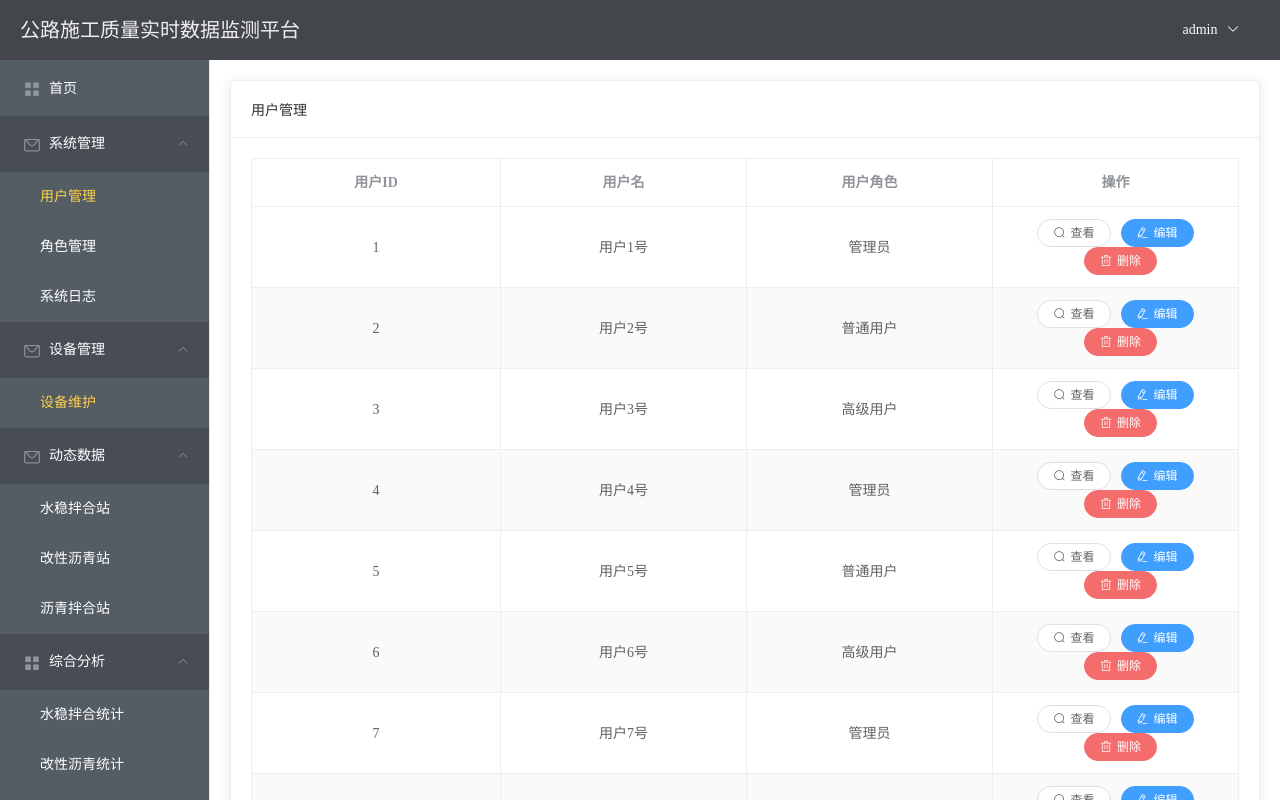
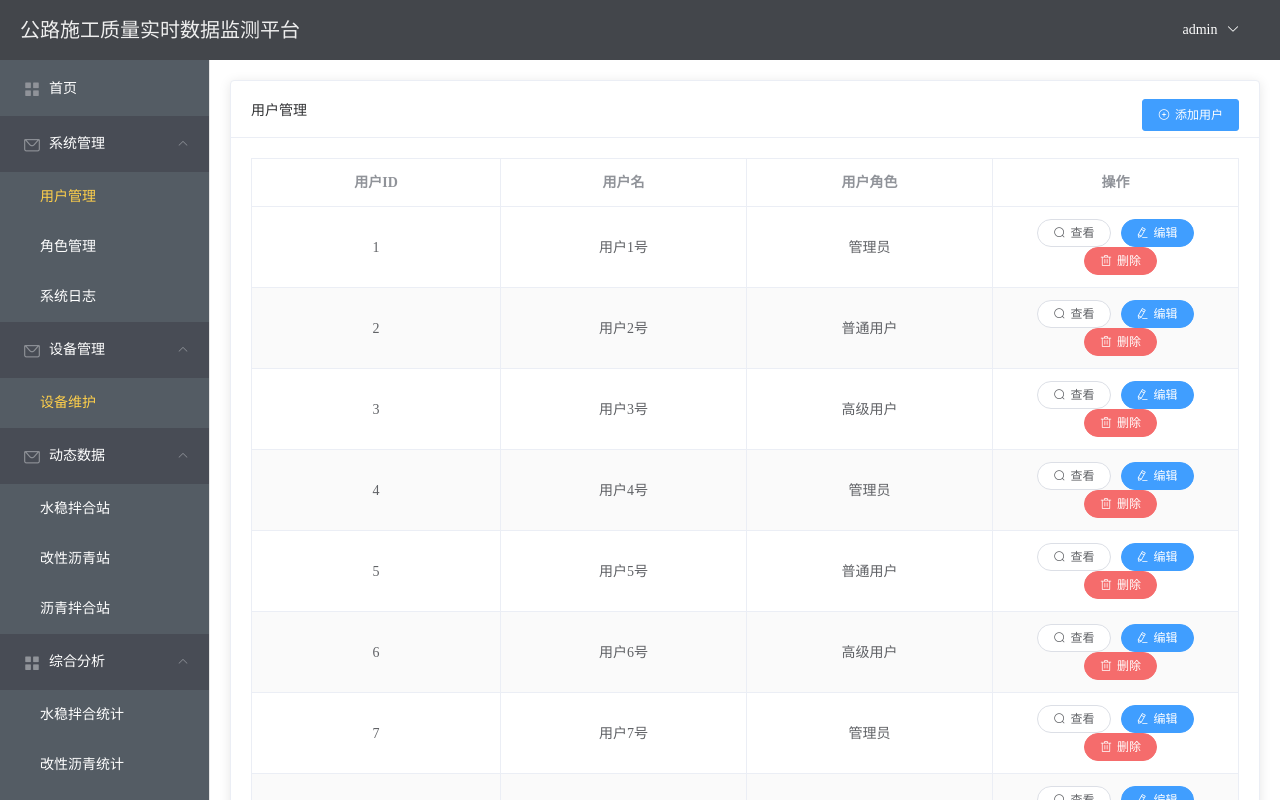
Before and after one commit to orochitian/demo, a Vue app: page /userManager in a window 1280 px wide. Shown: the top 800 px of the page. Built offline with nearby package versions, Linux system fonts and the light colour scheme; sample sign-in values are in the browser's storage.

Commit message:
Update index.vue

```diff
--- a/src/pages/userManager/index.vue
+++ b/src/pages/userManager/index.vue
@@ -1,7 +1,18 @@
 <template>
   <div class="container">
     <el-card class="box-card">
-      <div slot="header">用户管理</div>
+      <div slot="header">
+        <span>用户管理</span>
+        <el-button
+          type="primary"
+          icon="el-icon-circle-plus-outline"
+          style="float: right"
+          size="small"
+          @click="addHandler"
+          >添加用户</el-button
+        >
+      </div>
+
       <el-table :data="userList" stripe border>
         <el-table-column label="用户ID" align="center">
           <template slot-scope="scope">
@@ -26,7 +37,7 @@
               size="mini"
               >编辑</el-button
             >
-            <el-button round icon="el-icon-delete" type="danger" size="mini"
+            <el-button round icon="el-icon-delete" type="danger" size="mini" @click="deleteHandler(scope.$index)"
               >删除</el-button
             >
           </template>
@@ -34,9 +45,9 @@
       </el-table>
     </el-card>
     <el-dialog title="编辑用户" :visible.sync="dialogFormVisible">
-      <el-form :model="form" size="small">
+      <el-form :model="form" size="small" label-width="80px">
         <el-form-item label="用户名称">
-          <span>{{ form.username }}</span>
+          <el-input type="text" v-model="form.username"></el-input>
         </el-form-item>
         <el-form-item label="用户角色">
           <el-select v-model="form.role" placeholder="请选择用户角色">
@@ -81,10 +92,18 @@ export default {
     };
   },
   methods: {
+    addHandler() {
+      this.dialogFormVisible = true
+    },
     editHandler(row, index) {
       this.form = { ...row };
       this.form.username = `用户${index + 1}号`;
       this.dialogFormVisible = true;
+    },
+    deleteHandler(index) {
+      this.$confirm('确定要删除用户？', '提示').then(() => {
+        this.userList.splice(index, 1)
+      })
     },
   },
 };
```
